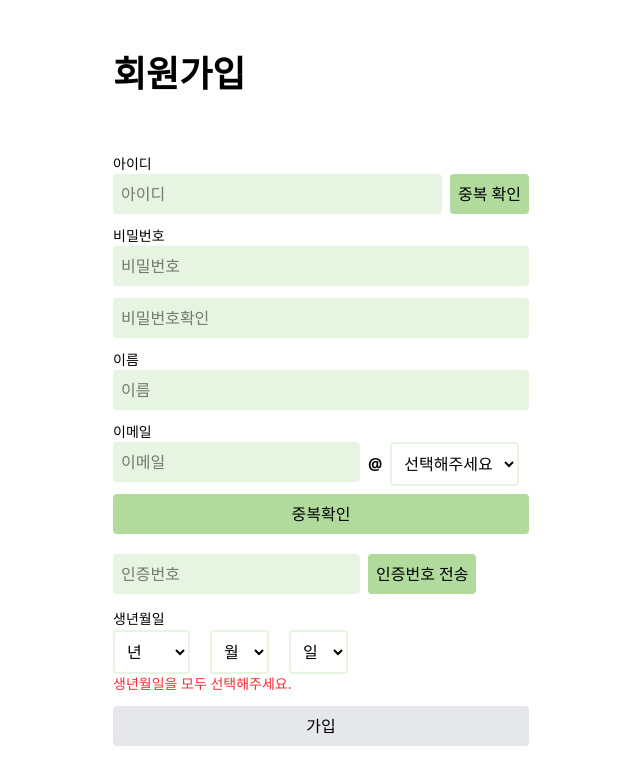
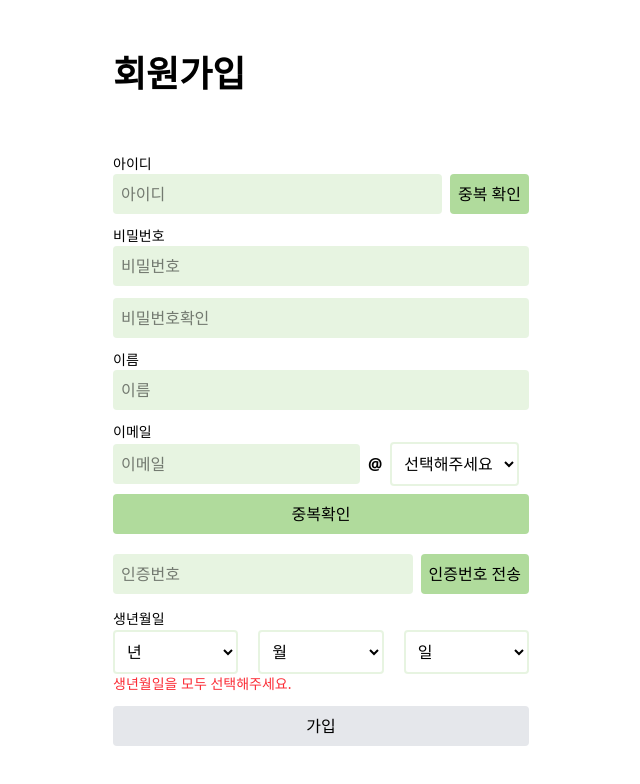
Before and after one commit to kdt-ful-class-three-group/KDT-FUL-3_PROJECT-A-3, a Next.js app in the folder client/: page /signup in a window 1280 px wide. Shown: the top 784 px of the page, without its empty margins (319-959 px from the left). Built offline with nearby package versions, Linux system fonts and the light colour scheme.

Commit message:
Chore : 레이아웃 수정

```diff
--- a/client/src/components/auth/signup/fields/BirthField.tsx
+++ b/client/src/components/auth/signup/fields/BirthField.tsx
@@ -56,21 +56,21 @@ export function BirthField({ value , onChange, onValidChange }: BirthFieldProps)
             value={year}
             onChange={(e) => setYear(e.target.value)}
             option={years.map((y) => ({ name: y === "" ? "년" : y, value: y }))}
-            className="p-2 border-2 rounded border-[#B0DB9C]/30"
+            className="p-2 border-2 rounded border-[#B0DB9C]/30 w-1/3"
           />
           <Select
             name="month"
             value={month}
             onChange={(e) => setMonth(e.target.value)}
             option={months.map((m) => ({ name: m === "" ? "월" : m, value: m }))}
-            className="p-2 border-2 rounded border-[#B0DB9C]/30"
+            className="p-2 border-2 rounded border-[#B0DB9C]/30 w-1/3"
           />
           <Select
             name="day"
             value={day}
             onChange={(e) => setDay(e.target.value)}
             option={days.map((d) => ({ name: d === "" ? "일" : d, value: d }))}
-            className="p-2 border-2 rounded border-[#B0DB9C]/30"
+            className="p-2 border-2 rounded border-[#B0DB9C]/30 w-1/3"
           />
 
         </div>
--- a/client/src/components/auth/signup/fields/EmailField.tsx
+++ b/client/src/components/auth/signup/fields/EmailField.tsx
@@ -105,28 +105,27 @@ export function EmailField({ value, onChange, onValidChange }: EmailFieldProps)
   return (
     <div className="w-full">
       <p className="text-sm">이메일</p>
-      <div className="flex gap-2 flex-wrap">
+      <div className="flex gap-2 w-full items-center">
         <Input
           name="emailLocal"
           placeholder="이메일"
           value={emailId}
           onChange={(e) => { setEmailId(e.target.value) }}
-          className="p-2 bg-[#B0DB9C]/30 rounded"
+          className="p-2 bg-[#B0DB9C]/30 rounded flex-shrink min-w-0 w-full"
+          divClassname="flex-shrink min-w-0"
         />
-
-
-        <div className="flex gap-2 items-center">
-          <p className="font-bold">@</p>
+          <p className="font-bold flex-shrink-0">@</p>
 
           {emailDomain!=='custom' ?(
-
+            <div className="felx-shrink min-w-0 ">
             <Select
               name="emailDomain"
               option={emailDomains}
               value={emailDomain}
               onChange={(e) => { setEmailDomain(e.target.value) }}
-              className="p-2 border-2 rounded border-[#B0DB9C]/30"
+              className="p-2 border-2 rounded border-[#B0DB9C]/30 flex-shrink min-w-0 "
             />
+            </div>
           ) :
             <Input
               type="text"
@@ -136,10 +135,10 @@ export function EmailField({ value, onChange, onValidChange }: EmailFieldProps)
               disabled={emailDomain !== "custom"}
               name="customDomain"
               placeholder="직접 입력"
-              className="p-2 bg-[#B0DB9C]/30 rounded"
+              className="p-2 bg-[#B0DB9C]/30 rounded flex-shrink min-w-0 w-full"
+              divClassname="flex-shrink min-w-0 "
             />
           }
-        </div>
       </div>
 
       {error && <p className="text-sm text-red-500 ml-1">{error}</p>}
--- a/client/src/components/auth/signup/fields/EmailVerification.tsx
+++ b/client/src/components/auth/signup/fields/EmailVerification.tsx
@@ -60,7 +60,8 @@ export function EmailVerification({
         onChange={(e) => setEmailCode(e.target.value)}
         name="emailAuth"
         disabled={isVerified}
-        className="p-2 bg-[#B0DB9C]/30 rounded"
+        className="p-2 bg-[#B0DB9C]/30 rounded w-full"
+        divClassname="flex-1"
       />
       {
         isSend ? <Button name="인증번호 확인" type="button" onClick={submitEmailAuth} className="cursor-pointer
--- a/client/src/components/common/Input.tsx
+++ b/client/src/components/common/Input.tsx
@@ -15,7 +15,7 @@ export function Input({name,label,divClassname, ...props }: InputProps) {
   return (
     <div className={divClassname}>
       <label htmlFor={name}>{label}</label>
-    <input {...props} className={props.className}/>
+    <input {...props}/>
     </div>
   )
 }
```
